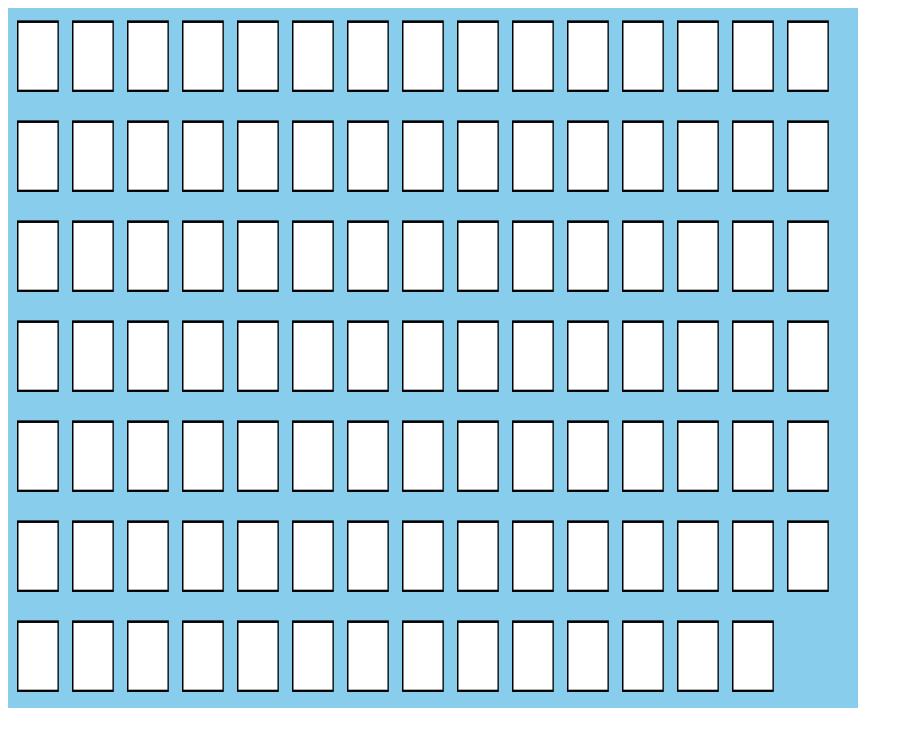
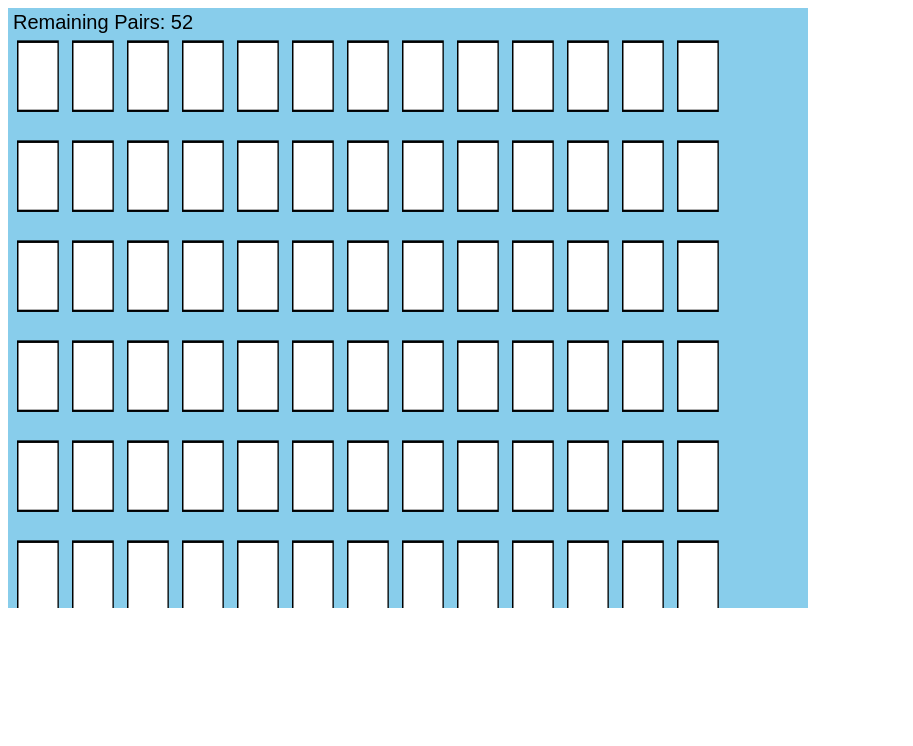
Before and after one commit to adrianeyre/pairs, a website with bundled scripts: page public/index.html in a window 1280 px wide. Shown: the whole page, without its empty margins (0-913 px from the left). Built offline with nearby package versions, Linux system fonts and the light colour scheme.

Commit message:
Finished basic game play

```diff
--- a/public/index.html
+++ b/public/index.html
@@ -9,7 +9,7 @@
 		<link rel="manifest" href="./manifest.json" />
 		<title>Pairs Game</title>
 	</head>
-	<body>
+	<body style="overflow: hidden">
 		<noscript>You need to enable JavaScript to run this app.</noscript>
 		<script src="bundle.min.js"></script>
 	</body>
--- a/src/canvas.ts
+++ b/src/canvas.ts
@@ -1,22 +1,19 @@
 import ICanvas from './interfaces/canvas';
 import ICanvasProps from './interfaces/canvas-props';
 import ICard from './interfaces/card';
+
+import config from './config/config';
 
 export default class Canvas implements ICanvas {
 	private canvas: HTMLCanvasElement;
 	private ctx: CanvasRenderingContext2D | null;
 
-	private readonly DEFAULT_BACKGROUND_COLOUR = '#88CDEB';
-	private readonly DEFAULT_CARD_BACKGROUND_COLOUR = '#000';
-	private readonly DEFAULT_CARD_OUTLINE_COLOUR = '#FFF';
-	private readonly DEFAULT_CARD_BACKGROUND = String.fromCharCode(9608);
-
 	constructor(props: ICanvasProps) {
 		this.canvas = document.createElement('canvas');
 		this.canvas.id = 'canvas';
-		this.canvas.width = props.width;
-		this.canvas.height = props.height;
-		this.canvas.style.backgroundColor = props.backgroundColour ? props.backgroundColour : this.DEFAULT_BACKGROUND_COLOUR;
+		this.canvas.width = screen.width;
+		this.canvas.height = screen.height;
+		this.canvas.style.backgroundColor = props.backgroundColour ? props.backgroundColour : config.defaultBackgroundColour;
 
 		this.ctx = this.canvas.getContext('2d');
 	}
@@ -27,6 +24,12 @@ export default class Canvas implements ICanvas {
 		return this.drawBack(x, y);
 	}
 
+	public displayProgress = (pairs: number): void => {
+		if (!this.ctx) return;
+
+		this.drawText(5, 15, 20, '#000', `Remaining Pairs: ${ pairs }`, 'left');
+	}
+
 	public publish = (): HTMLCanvasElement => document.body.appendChild(this.canvas);
 
 	public clear = (): void | null => this.ctx ? this.ctx.clearRect(0, 0, this.canvas.width, this.canvas.height) : null;
@@ -34,16 +37,16 @@ export default class Canvas implements ICanvas {
 	private drawFront = (card: ICard, x: number, y: number): void => {
 		if (!this.ctx) return;
 
-		this.drawText(x, y , 59, this.DEFAULT_CARD_BACKGROUND_COLOUR, this.DEFAULT_CARD_BACKGROUND);
-		this.drawText(x , y, 55, this.DEFAULT_CARD_OUTLINE_COLOUR, this.DEFAULT_CARD_BACKGROUND);
-		this.drawText(x - 13, y - 25, 15, card.colour, card.value);
-		this.drawText(x + 13, y + 25, 15, card.colour, card.value);
-		this.drawText(x, y - 2, 40, card.colour, card.suite);
+		this.drawText(x, y + 20, 59, config.defaultCardBackgroundColour, config.defaultCardBackground);
+		this.drawText(x , y + 20, 55, config.defaultCardOutlineColour, config.defaultCardBackground);
+		this.drawText(x - 13, y - 5, 15, card.colour, card.value);
+		this.drawText(x + 13, y + 45, 15, card.colour, card.value);
+		this.drawText(x, y + 18, 40, card.colour, card.suite);
 	}
 
 	private drawBack = (x: number, y: number): void => {
-		this.drawText(x, y , 59, this.DEFAULT_CARD_BACKGROUND_COLOUR, this.DEFAULT_CARD_BACKGROUND);
-		this.drawText(x , y, 55, this.DEFAULT_CARD_OUTLINE_COLOUR, this.DEFAULT_CARD_BACKGROUND);
+		this.drawText(x, y + 20 , 59, config.defaultCardBackgroundColour, config.defaultCardBackground);
+		this.drawText(x , y + 20, 55, config.defaultCardOutlineColour, config.defaultCardBackground);
 	}
 
 	private drawText = (x: number, y: number, size: number, colour: string, text: string, textAlign: CanvasTextAlign = 'center'): void => {
--- /dev/null
+++ b/src/config/config.ts
@@ -0,0 +1,15 @@
+import IConfig from '../interfaces/config';
+
+const config: IConfig = {
+  suites: 4,
+  cards: 13,
+  cardColours: ['#000', '#000', '#FF0000', '#FF0000'],
+  cardSuites: [9824, 9827, 9829, 9830],
+  timerInterval: 3000,
+  defaultBackgroundColour: '#88CDEB',
+  defaultCardBackgroundColour: '#000',
+  defaultCardOutlineColour: '#FFF',
+  defaultCardBackground: String.fromCharCode(9608),
+}
+
+export default config;
--- a/src/deck.ts
+++ b/src/deck.ts
@@ -1,23 +1,22 @@
+import Card from './card';
+
 import IDeck from './interfaces/deck';
 import ICard from './interfaces/card'
-import Card from './card';
+
+import config from './config/config';
 
 export default class Deck implements IDeck {
-	private readonly CARD_COLOUR = ['#000', '#000', '#FF0000', '#FF0000'];
-	private readonly CARD_SUITES = [9824, 9827, 9829, 9830];
-	private readonly CARD_WIDTH = 15;
-
 	public cards: ICard[];
 
 	constructor() {
 		this.cards = [];
 
 		for (let pair = 0; pair < 2; pair++) {
-			for (let suiteIndex = 1; suiteIndex <= 4; suiteIndex ++) {
-				for (let valueIndex = 1; valueIndex <= 13; valueIndex ++) {
-					const suite = String.fromCharCode(this.CARD_SUITES[suiteIndex - 1]);
+			for (let suiteIndex = 1; suiteIndex <= config.suites; suiteIndex ++) {
+				for (let valueIndex = 1; valueIndex <= config.cards; valueIndex ++) {
+					const suite = String.fromCharCode(config.cardSuites[suiteIndex - 1]);
 					const value = valueIndex > 10 ? 'JQK'[valueIndex - 11] : valueIndex === 1 ? 'A' : valueIndex.toString();
-					const colour = this.CARD_COLOUR[suiteIndex - 1];
+					const colour = config.cardColours[suiteIndex - 1];
 
 					this.cards.push(new Card({ suite, value, colour, cost: valueIndex, isBlack: suiteIndex < 3 }));
 				}
@@ -28,9 +27,12 @@ export default class Deck implements IDeck {
 	public shuffle = (): ICard[] => {
 		this.cards = this.cards.sort(() => Math.random() - 0.5);
 
+		const amountOfCars = config.suites * config.cards * 2;
+		const cardWidth = Math.ceil(Math.sqrt(amountOfCars * 1.5));
+
 		this.cards.forEach((card, idx) => {
-      const x = (idx % this.CARD_WIDTH * 55) + 30;
-      const y = Math.floor(idx / this.CARD_WIDTH) * 100 + 50;
+      const x = (idx % cardWidth * 55) + 30;
+      const y = Math.floor(idx / cardWidth) * 100 + 50;
       card.setX(x);
       card.setY(y);
     })
@@ -38,7 +40,7 @@ export default class Deck implements IDeck {
 		return this.cards;
 	}
 
-	public findCardByCoords = (x: number, y: number): ICard | undefined => this.cards.find((card: ICard) => x >= card.x - 15 && x <= card.x + 25 && y >= card.y - 30 && y <= card.y + 40);
+	public findCardByCoords = (x: number, y: number): ICard | undefined => this.cards.find((card: ICard) => x >= card.x - 15 && x <= card.x + 25 && y >= card.y - 20 && y <= card.y + 50);
 
 	public foundCard = (card: ICard): ICard | undefined => {
 		const foundCard = this.cards.find(cardInDeck => cardInDeck === card);
--- a/src/game.ts
+++ b/src/game.ts
@@ -8,16 +8,16 @@ import ICanvas from './interfaces/canvas';
 import IDeck from './interfaces/deck';
 import ICard from './interfaces/card'
 
+import config from './config/config';
+
 export default class Game implements IGame {
-  private readonly DEFAULT_TIMER_INTERVAL: number = 3000;
-
   private canvas: ICanvas;
   private deck: IDeck;
   private selected: ICard[] = [];
   private timer: any;
 
   constructor() {
-    this.canvas = new Canvas({ height: 700, width: 850 });
+    this.canvas = new Canvas({});
     this.deck = new Deck();
   }
 
@@ -43,6 +43,7 @@ export default class Game implements IGame {
 		if (!canvas) throw Error('canvas not found!');
 		canvas.addEventListener('mousedown', this.onMouseDown);
 
+    this.displayRemainingPairs();
 		this.canvas.publish();
 	}
 
@@ -55,11 +56,13 @@ export default class Game implements IGame {
     this.startTimer();
     this.checkHasWon();
     this.drawCards();
+    this.displayRemainingPairs();
   }
 
   private resetSelected = (): void => {
     this.selected = [];
     this.drawCards();
+    this.displayRemainingPairs();
   }
 
   private checkHasWon = (): boolean => {
@@ -72,6 +75,7 @@ export default class Game implements IGame {
     this.selected.forEach(card => card.found = true);
     this.selected = [];
 
+    this.displayRemainingPairs();
     return hasWon;
   }
 
@@ -82,6 +86,14 @@ export default class Game implements IGame {
   }
 
   private startTimer = (): void => {
-    setTimeout(() => this.timerDone(), this.DEFAULT_TIMER_INTERVAL)
+    clearInterval(this.timer)
+
+    this.timer = setTimeout(() => this.timerDone(), config.timerInterval)
 	}
+
+  private displayRemainingPairs = (): void => {
+    const remaining = this.deck.cards.filter(card => !card.found).length / 2;
+
+    this.canvas.displayProgress(remaining);
+  }
 }
--- a/src/interfaces/canvas-props.ts
+++ b/src/interfaces/canvas-props.ts
@@ -1,5 +1,3 @@
 export default interface ICanvasProps {
-	height: number;
-	width: number;
 	backgroundColour?: string;
 }
--- a/src/interfaces/canvas.ts
+++ b/src/interfaces/canvas.ts
@@ -4,4 +4,5 @@ export default interface ICanvas {
 	publish(): HTMLCanvasElement;
 	clear(): void | null;
 	drawCard(card: ICard, x: number, y: number, show: boolean): void;
+	displayProgress(pairs: number): void;
 }
--- /dev/null
+++ b/src/interfaces/config.ts
@@ -0,0 +1,11 @@
+export default interface IConfig {
+  suites: number;
+  cards: number;
+  cardColours: string[];
+  cardSuites: number[];
+  timerInterval: number;
+  defaultBackgroundColour: string;
+  defaultCardBackgroundColour: string;
+  defaultCardOutlineColour: string;
+  defaultCardBackground: string;
+}
```
Also changed, not shown: README.md, images/screenshot1.png (added), images/screenshot2.png (added).
